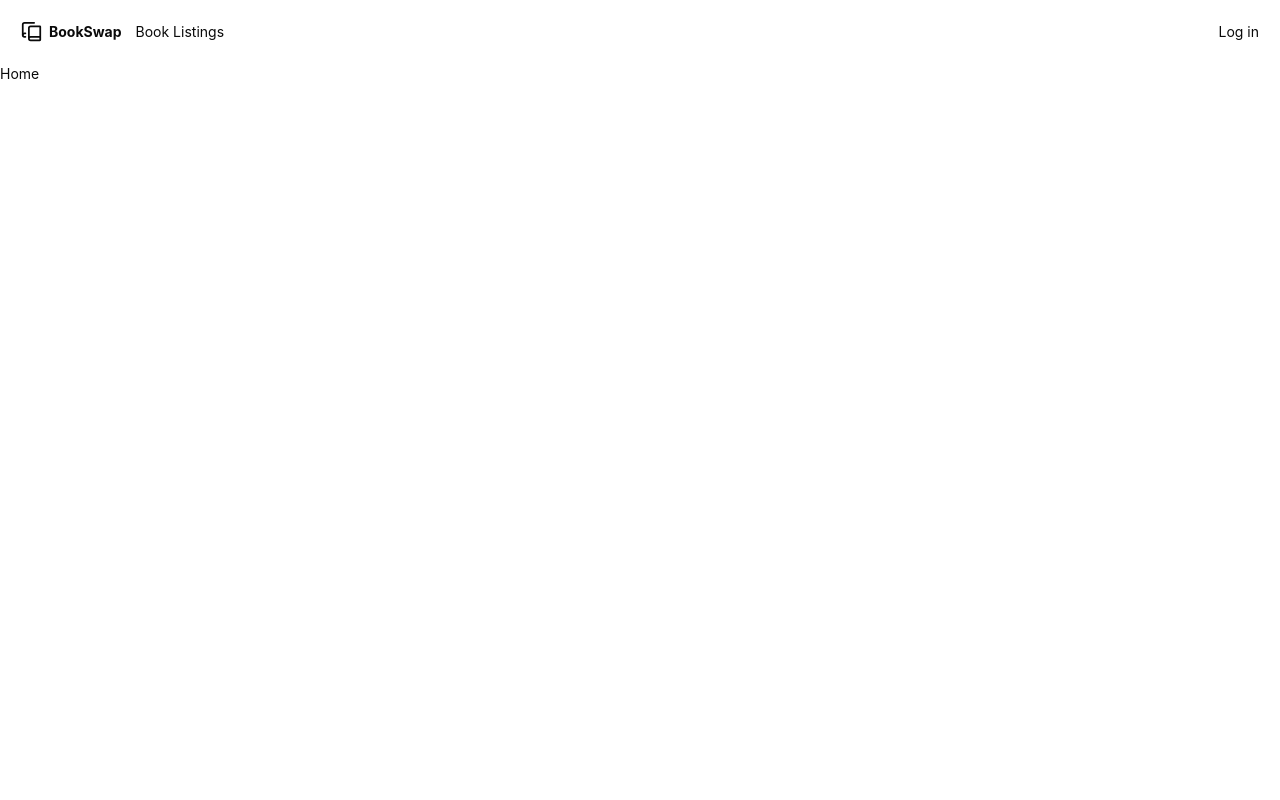
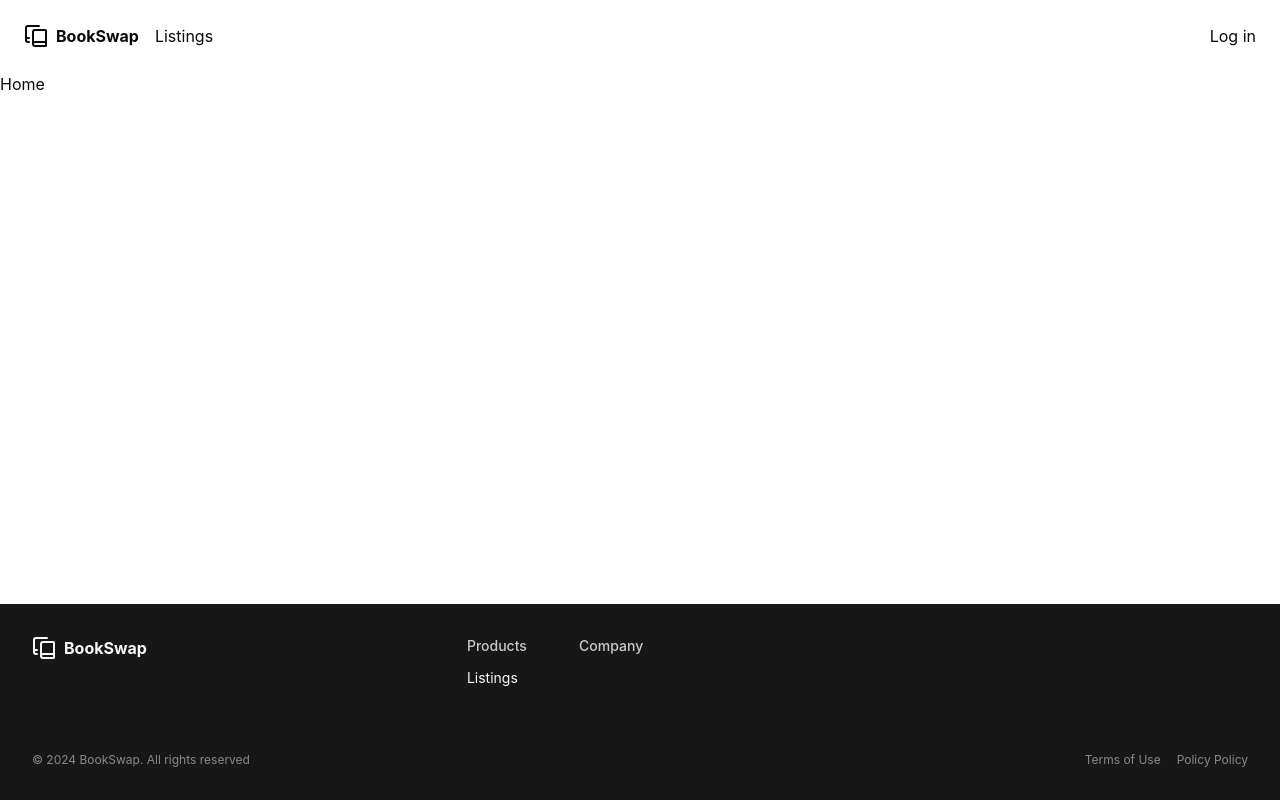
Before and after one commit to shdx53/P2P-Book-Exchange-Platform, a Next.js app: page / in a window 1280 px wide. Built offline with nearby package versions, Linux system fonts and the light colour scheme.

Commit message:
Add Footer

```diff
--- /dev/null
+++ b/app/Components/Footer/Components/Footer.jsx
@@ -0,0 +1,39 @@
+import { footerNavLinks } from "../lib/constants/footerNavLinks";
+import { BookCopy } from "lucide-react";
+
+export default function Footer() {
+  return (
+    <footer className="absolute bottom-0 w-full bg-primary p-8 text-secondary-foreground">
+      <div className="mb-16 flex gap-80">
+        <div className="flex gap-2">
+          <BookCopy />
+          <span className="font-bold">BookSwap</span>
+        </div>
+        <div className="grid grid-cols-2 gap-12 text-sm">
+          {footerNavLinks.map((footerNavLink) => (
+            <NavLinkColumn footerNavLink={footerNavLink} />
+          ))}
+        </div>
+      </div>
+
+      <div className="text-end text-xs opacity-50 flex justify-between">
+        <span>© 2024 BookSwap. All rights reserved</span>
+        <div className="space-x-4">
+          <span>Terms of Use</span>
+          <span>Policy Policy</span>
+        </div>
+      </div>
+    </footer>
+  );
+}
+
+const NavLinkColumn = ({ footerNavLink }) => (
+  <div className="col-span-1 space-y-3">
+    <div className="font-medium opacity-80">{footerNavLink.heading}</div>
+    <nav>
+      {footerNavLink.navLinks.map((navLink) => (
+        <span>{navLink}</span>
+      ))}
+    </nav>
+  </div>
+);
--- /dev/null
+++ b/app/Components/Footer/lib/constants/footerNavLinks.js
@@ -0,0 +1,10 @@
+export const footerNavLinks = [
+  {
+    heading: "Products",
+    navLinks: ["Listings"],
+  },
+  {
+    heading: "Company",
+    navLinks: [""],
+  },
+];
--- a/app/globals.css
+++ b/app/globals.css
@@ -15,16 +15,16 @@ body {
     --popover: 0 0% 100%;
     --popover-foreground: 0 0% 3.9%;
     --primary: 0 0% 9%;
-    --primary-foreground: 0 0% 98%;
+    --primary-foreground: 0 0% 100%;
     --secondary: 0 0% 96.1%;
-    --secondary-foreground: 0 0% 9%;
+    --secondary-foreground: 220 20% 97%;
     --muted: 0 0% 96.1%;
     --muted-foreground: 0 0% 45.1%;
     --accent: 0 0% 96.1%;
     --accent-foreground: 0 0% 9%;
     --destructive: 0 84.2% 60.2%;
     --destructive-foreground: 0 0% 98%;
-    --border: 0 0% 89.8%;
+    --border: 240 4% 46%;
     --input: 0 0% 89.8%;
     --ring: 0 0% 3.9%;
     --chart-1: 12 76% 61%;
@@ -86,5 +86,5 @@ body {
 /* General Styles */
 * {
   font-family: Inter;
-  font-size: 14px;
+  /* font-size: 14px; */
 }
--- a/app/layout.js
+++ b/app/layout.js
@@ -1,5 +1,6 @@
+import { BookCopy } from "lucide-react";
+import Footer from "./Components/Footer/Components/Footer";
 import "./globals.css";
-import { BookCopy } from "lucide-react";
 
 export const metadata = {
   title: "Create Next App",
@@ -17,12 +18,14 @@ export default function RootLayout({ children }) {
               <span className="font-bold">BookSwap</span>
             </div>
             <nav>
-              <span>Book Listings</span>
+              <span>Listings</span>
             </nav>
           </div>
           <span>Log in</span>
         </header>
+
         {children}
+        <Footer />
       </body>
     </html>
   );
```
